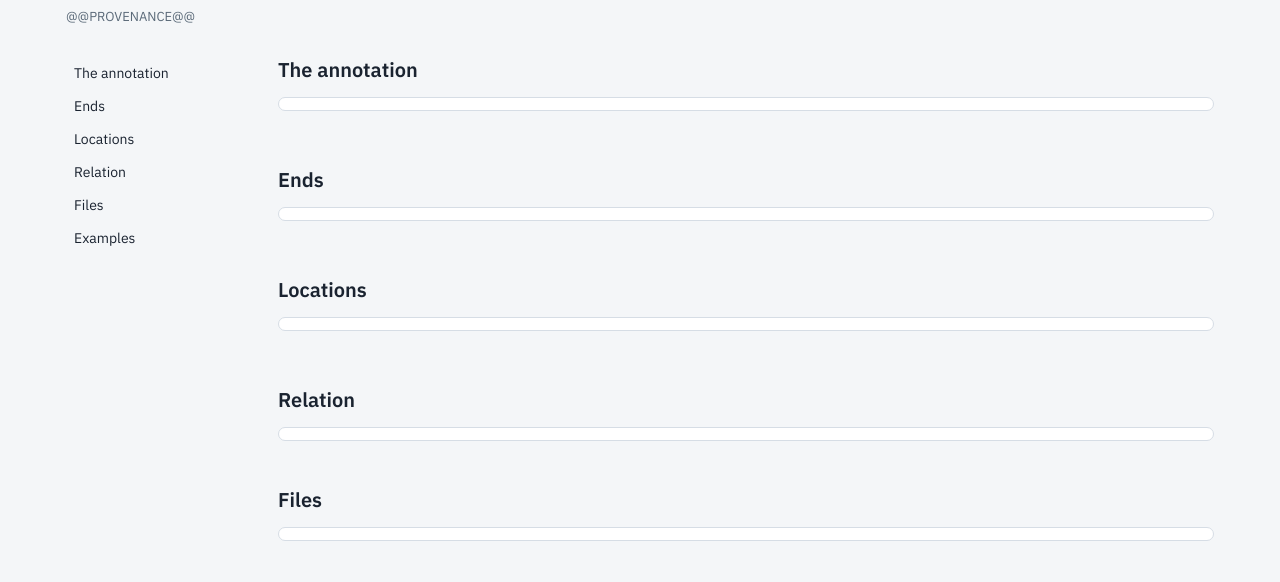
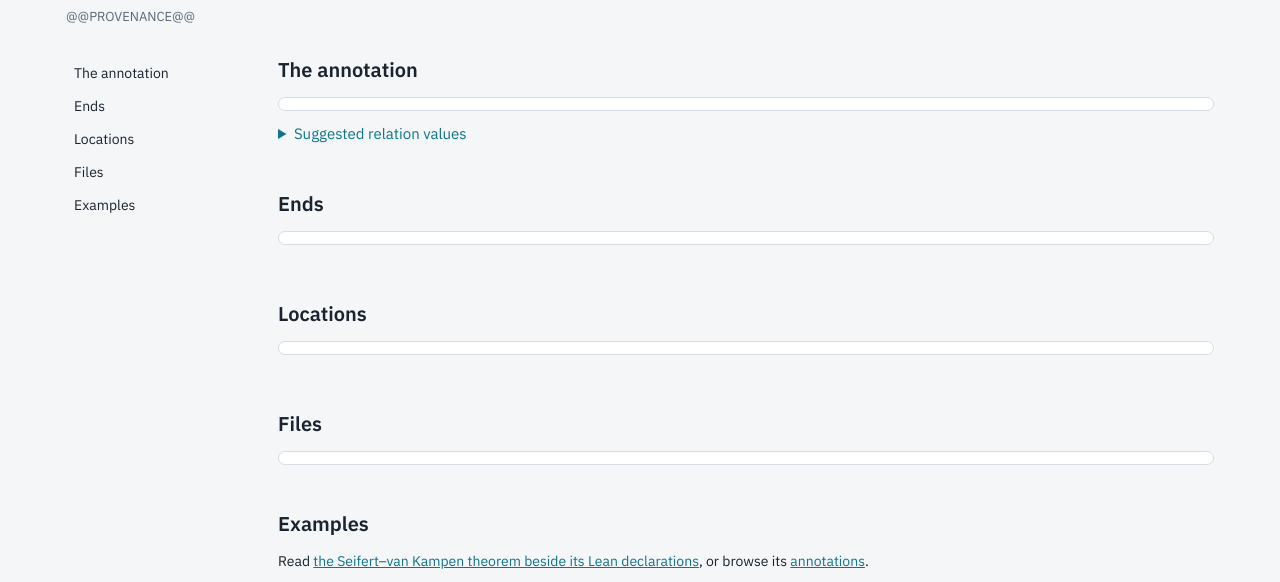
Before and after one commit to mathlib-initiative/literature-links, a plain HTML site: page site/index.template.html in a window 1280 px wide. Shown: the part 168-750 px from the top of the page. Drawn offline with Linux system fonts and the light colour scheme.

Commit message:
Collapse suggested relations beneath the annotation fields

```diff
--- a/site/index.template.html
+++ b/site/index.template.html
@@ -51,6 +51,9 @@ main a:not(.ex), .prov a, footer a, noscript a { text-decoration: underline; }
 main { display: grid; grid-template-columns: minmax(0, 1fr); gap: 44px; min-width: 0; }
 section, tr[id] { scroll-margin-top: 12px; }
 .lead { margin-bottom: 12px; max-width: none; }
+.vocabulary { margin-top: 12px; scroll-margin-top: 12px; }
+.vocabulary > summary { cursor: pointer; color: var(--accent); }
+.vocabulary[open] > summary { margin-bottom: 12px; }
 .note { margin-top: 10px; font-size: 14px; scroll-margin-top: 12px; max-width: none; }
 table { border-collapse: collapse; width: 100%; font-size: 14px; }
 th { text-align: left; font-weight: 500; color: var(--muted); font-size: 12px; letter-spacing: 0.04em; text-transform: uppercase; padding: 6px 10px; border-bottom: 1px solid var(--line); white-space: nowrap; }
@@ -121,7 +124,6 @@ footer { margin-top: 44px; color: var(--muted); font-size: 13px; }
       <a href="#record">The annotation</a>
       <a href="#ends">Ends</a>
       <a href="#locations">Locations</a>
-      <a href="#relation">Relation</a>
       <a href="#files">Files</a>
       <a href="#examples">Examples</a>
     </nav>
@@ -130,6 +132,11 @@ footer { margin-top: 44px; color: var(--muted); font-size: 13px; }
         <h2>The annotation</h2>
         <div class="panel" id="record-table"></div>
         <p class="note" id="record-note"></p>
+        <details class="vocabulary" id="relation">
+          <summary>Suggested relation values</summary>
+          <p class="lead" id="relation-lead"></p>
+          <div class="panel" id="relation-table"></div>
+        </details>
       </section>
       <section id="ends">
         <h2>Ends</h2>
@@ -142,11 +149,6 @@ footer { margin-top: 44px; color: var(--muted); font-size: 13px; }
         <div class="panel" id="location-table"></div>
         <p class="note" id="quote"></p>
         <p class="note" id="lines"></p>
-      </section>
-      <section id="relation">
-        <h2>Relation</h2>
-        <p class="lead" id="relation-lead"></p>
-        <div class="panel" id="relation-table"></div>
       </section>
       <section id="files">
         <h2>Files</h2>
@@ -213,7 +215,7 @@ footer { margin-top: 44px; color: var(--muted); font-size: 13px; }
   var SAY = {
     'subject': ', usually the informal side',
     'object': ', the other side; ' + code('[]') + ' leaves the subject unlinked',
-    'relation': 'see ' + link('relation', 'Relation'),
+    'relation': 'any nonempty string describing how the subject relates to the object',
     'end.junk': ': values this end assigns where the other side is undefined, such as ' + code('x / 0 = 0'),
     'status': 'how far the subject is formalized, such as ' + list(['formalized', 'partial', 'not_formalized'].map(code), 'or'),
     'kind': 'what the subject is, such as ' + list(['definition', 'theorem', 'proof', 'proof_step'].map(code), 'or'),
@@ -300,8 +302,8 @@ footer { margin-top: 44px; color: var(--muted); font-size: 13px; }
     list(qopt.map(code)) + ': the text just before and after it.');
   set('lines', code('lines') + ' is ' + code('[start, end]') + ', inclusive, or ' + code('[n]') + ', the outermost item that starts on line n.');
 
-  // 4. Relation. The schema allows any string; these are the spec's recommended values.
-  set('relation-lead', 'These values are recommended.');
+  // Suggested relation vocabulary, collapsed beneath the annotation fields.
+  set('relation-lead', 'These names have shared meanings; other values are allowed.');
   var RELATIONS = [
     ['exactMatch', 'The same definition or claim, up to notation and junk values', 'split-declarations.json'],
     ['closeMatch', 'Nearly the same'],
```
